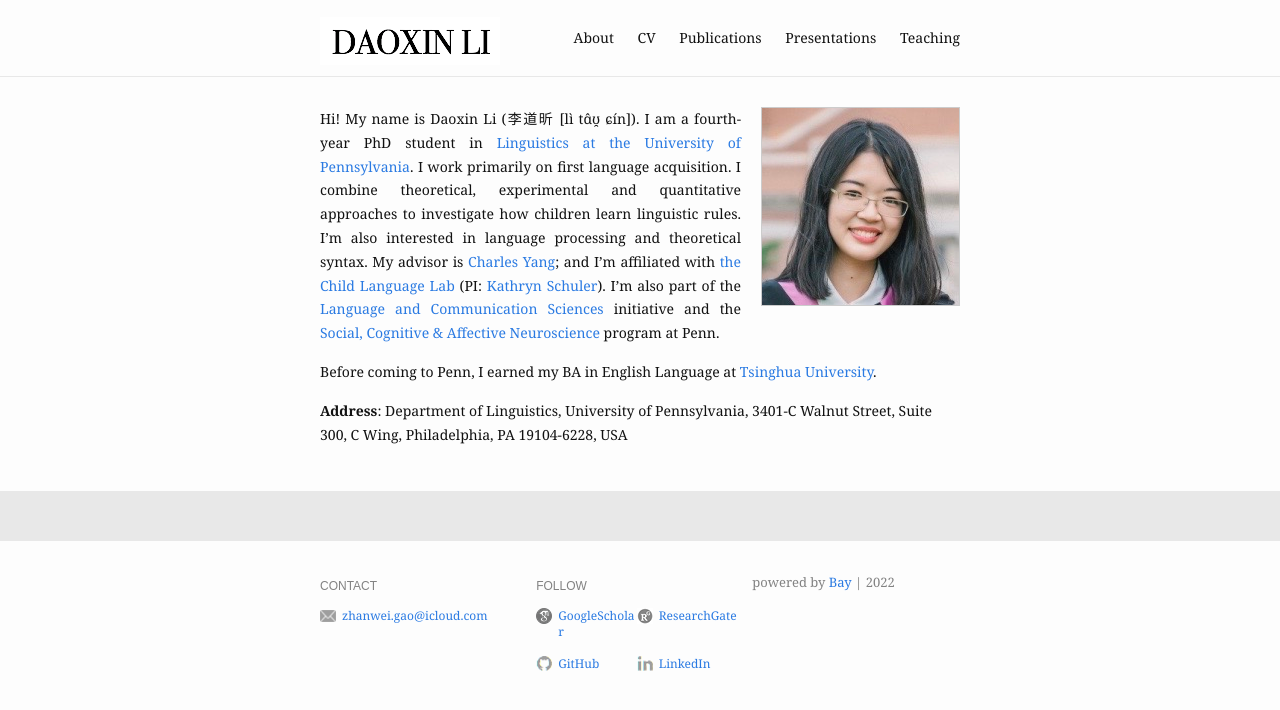
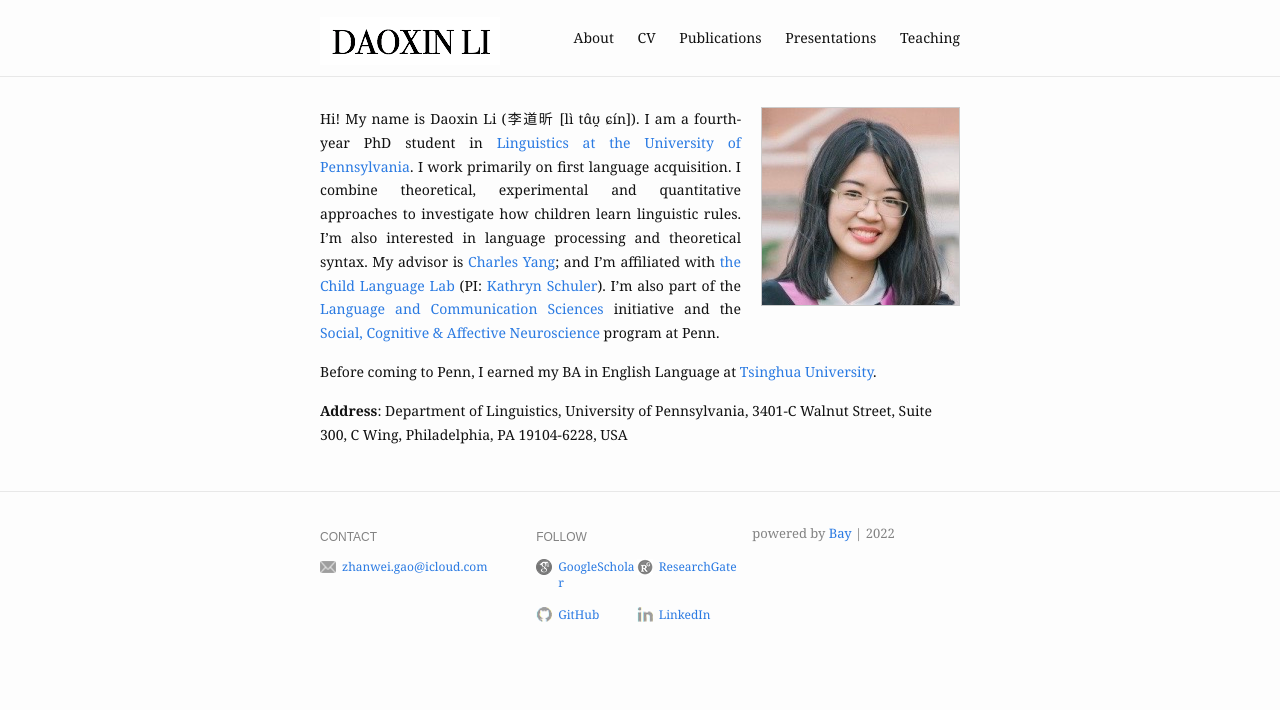
Before and after one commit to ZhanweiGao/1212zhanweigao.github.io, a Jekyll site: the page built from index.md, in a window 1280 px wide. Shown: the top 710 px of the page. Built offline with Jekyll 4.4.1, drawn with Linux system fonts in a browser that asks for light colours.

Commit message:
Update _layout.scss

```diff
--- a/_sass/_layout.scss
+++ b/_sass/_layout.scss
@@ -93,7 +93,7 @@
  * Site footer
  */
 .site-footer {
-  border-top: 50px solid $grey-color-light;
+  border-top: 1px solid $grey-color-light;
   padding: $spacing-unit 0;
 
   @include media-query($on-mobile) {
@@ -103,7 +103,8 @@
 
 .footer-heading {
   font-size: 18px;
-  margin-bottom: $spacing-unit / 2;
+  // margin-bottom: $spacing-unit / 2;
+  margin-bottom: 0;
 }
 
 .contact-list,
```
